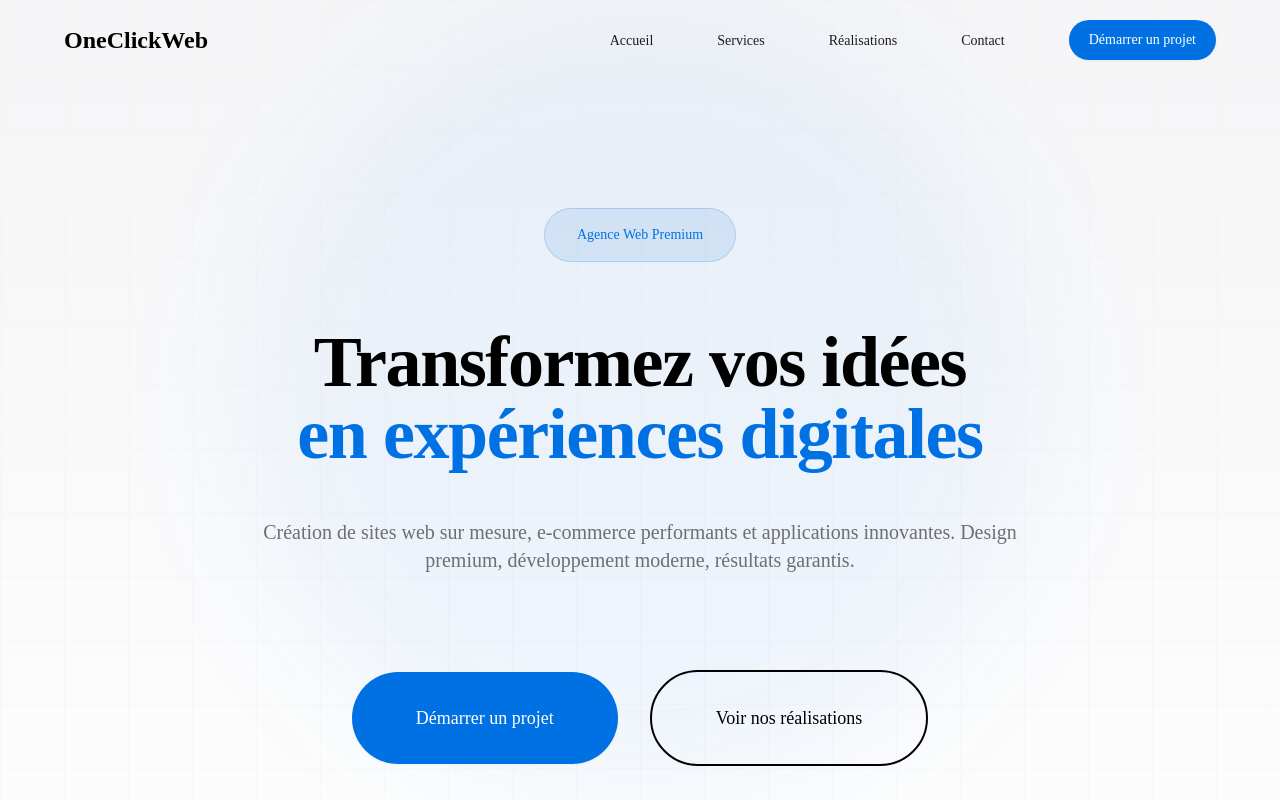
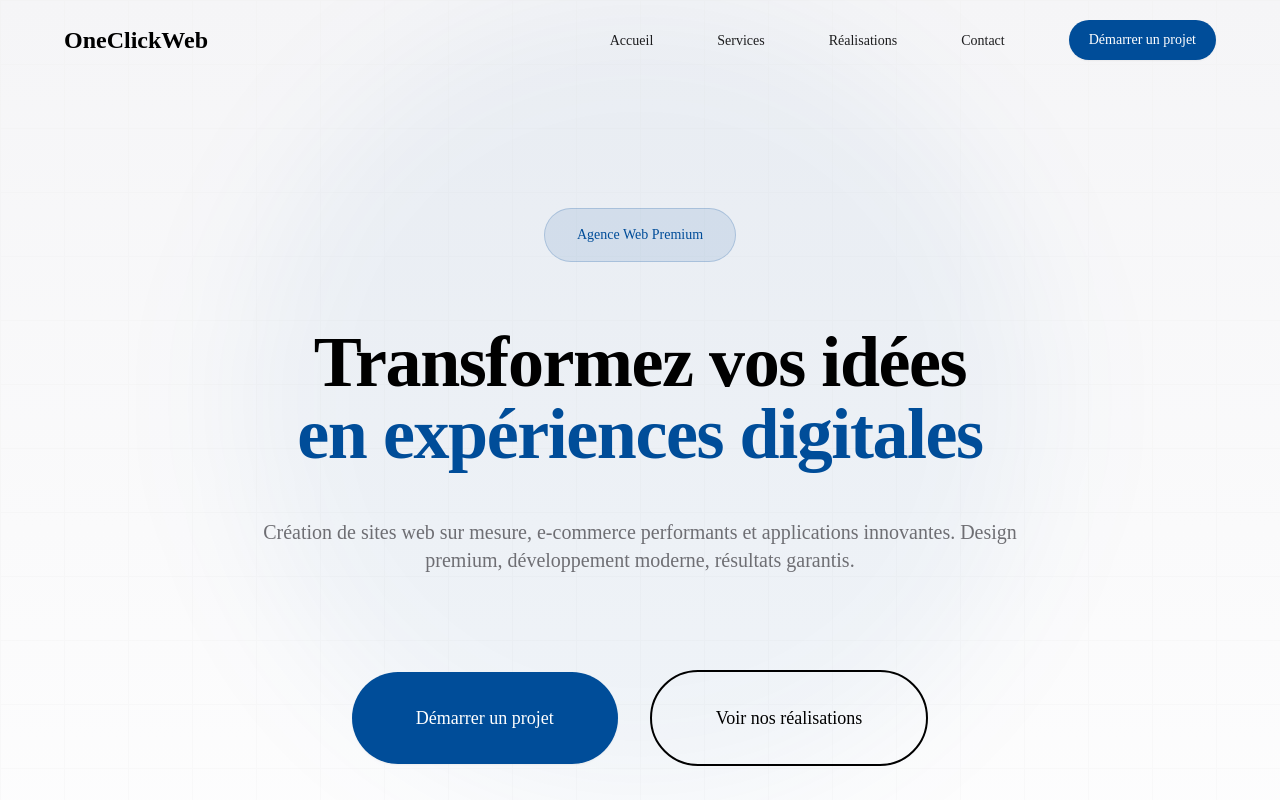
Before and after one commit to ThomasDlx/OneclicWebV2, a Next.js app: page / in a window 1280 px wide. Shown: the top 800 px of the page. Built offline with nearby package versions, Linux system fonts and the light colour scheme.

Commit message:
change color

```diff
--- a/app/globals.css
+++ b/app/globals.css
@@ -16,8 +16,8 @@
   --color-gray-600: #1d1d1f;
 
   /* Couleur accent premium */
-  --color-primary: #0071e3;
-  --color-primary-hover: #0077ed;
+  --color-primary: #004d99;
+  --color-primary-hover: #0062cc;
 
   /* Couleurs de fond */
   --background: var(--color-white);
--- a/tailwind.config.js
+++ b/tailwind.config.js
@@ -10,8 +10,8 @@ module.exports = {
     extend: {
       colors: {
         primary: {
-          DEFAULT: '#0071e3',
-          hover: '#0077ed',
+          DEFAULT: '#004d99',
+          hover: '#0062cc',
         },
         black: '#000000',
         white: '#ffffff',
```
